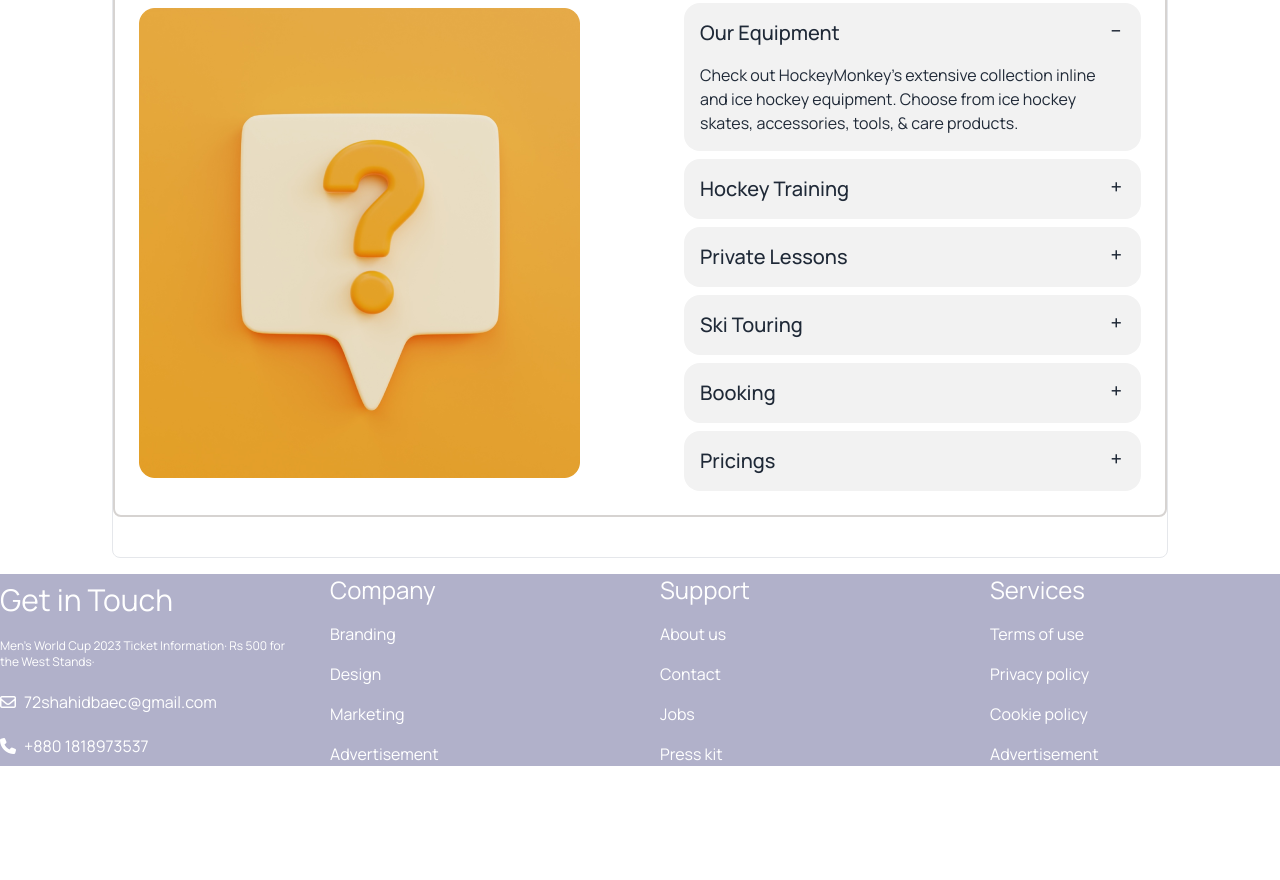
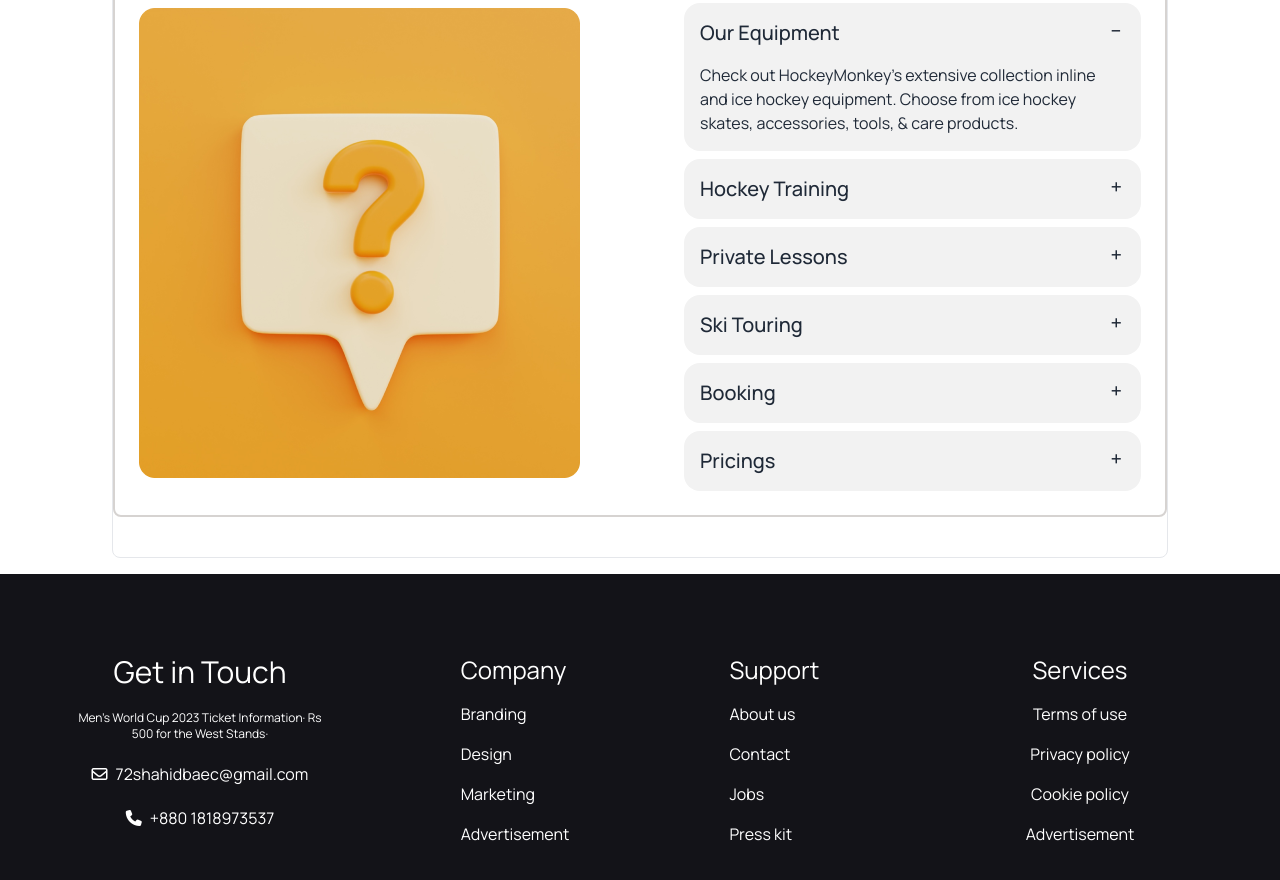
Before and after one commit to eduinfonet/Assignment-03, a plain HTML site: page index.html in a window 1280 px wide. Shown: the part 3791-4671 px from the top of the page. Before the commit the page ends 4557 px from the top, so only its background shows below. Drawn offline with nearby package versions, Linux system fonts and the light colour scheme.

Commit message:
footer full done

```diff
--- a/index.html
+++ b/index.html
@@ -716,20 +716,17 @@
       <section></section>
     </main>
     <!-- footer section -->
-    <footer class="bg-[#b1b1ca]">
+    <footer class="bg-[#131318] py-20">
+      <div class="grid grid-col-1 gap-10 lg:grid-cols-3 text-white">
         <!-- footer left -->
-      <div
-        class="container mx-auto grid gap-10 lg:grid-cols-4 grid-cols-1 text-white items-center lg:justify-between justify-center"
-      >
-        <div class="flex flex-col space-y-5">
+        <div class="flex flex-col items-center space-y-5">
           <div class="space-y-5">
-            <h1 class="text-3xl">Get in Touch</h1>
-            <p class="text-xs">
+            <h1 class="text-3xl text-center">Get in Touch</h1>
+            <p class="text-xs w-2/3 mx-auto text-center">
               Men's World Cup 2023 Ticket Information· Rs 500 for the West
               Stands·
             </p>
           </div>
-
           <div class="flex items-center">
             <i class="fa-regular fa-envelope"></i>
             <p class="ps-2">72shahidbaec@gmail.com</p>
@@ -741,12 +738,13 @@
         </div>
         <!-- footer middle 1 -->
 
+        <div class="flex justify-center gap-40">
           <div class="flex flex-col space-y-4">
             <a class="text-2xl">Company</a>
-          <a class="link link-hover">Branding</a>
-          <a class="link link-hover">Design</a>
-          <a class="link link-hover">Marketing</a>
-          <a class="link link-hover">Advertisement</a>
+            <a class="">Branding</a>
+            <a class="">Design</a>
+            <a class="">Marketing</a>
+            <a class="">Advertisement</a>
           </div>
           <!-- footer middle 2 -->
           <div class="flex flex-col space-y-4">
@@ -756,9 +754,10 @@
             <a class="">Jobs</a>
             <a class="">Press kit</a>
           </div>
+        </div>
 
         <!-- footer right -->
-        <div class="flex flex-col space-y-4">
+        <div class="flex flex-col items-center space-y-4">
           <a class="text-2xl">Services</a>
           <a class="">Terms of use</a>
           <a class="">Privacy policy</a>
```
Lines whose indentation alone changed are shown as unchanged.
